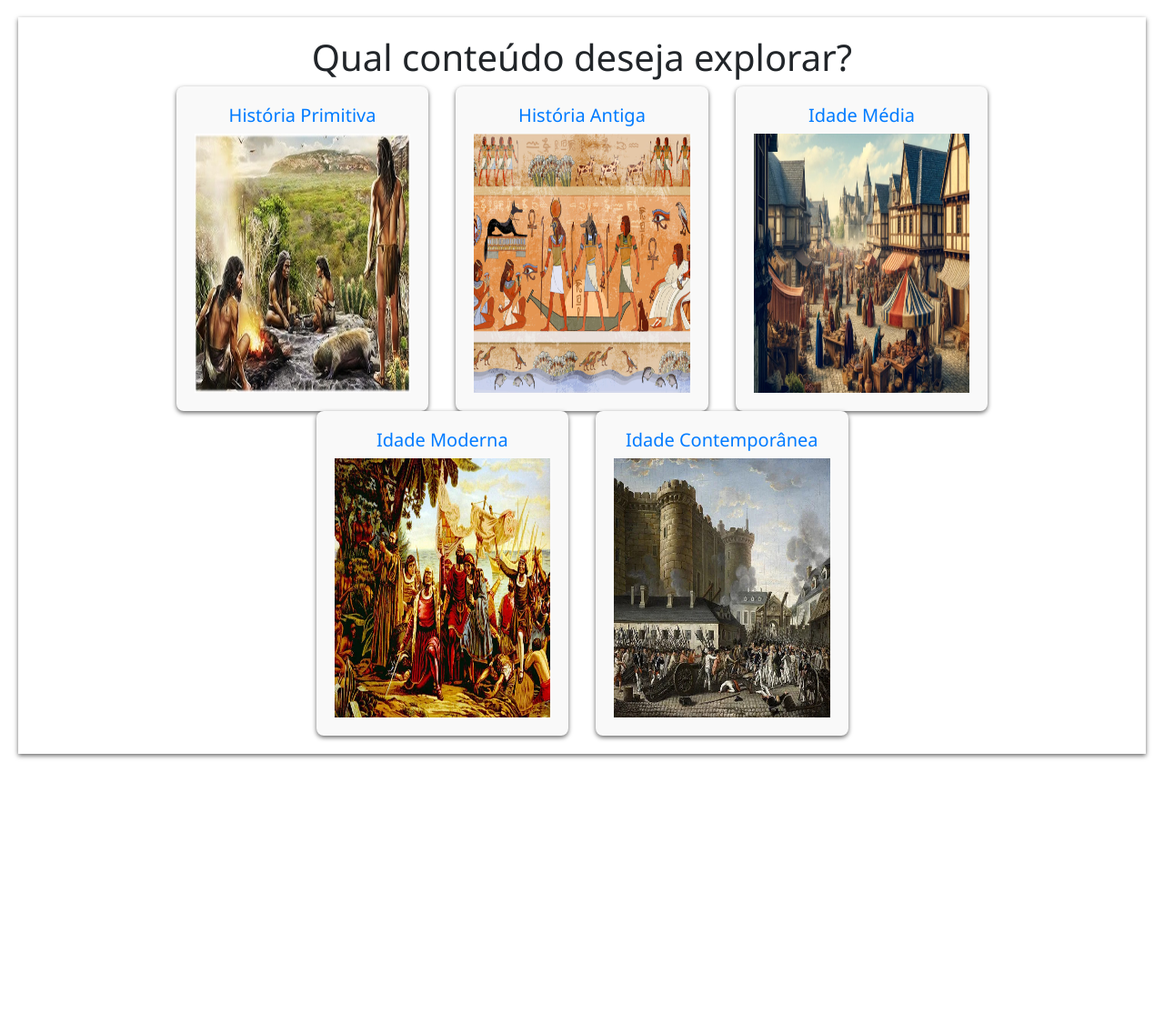
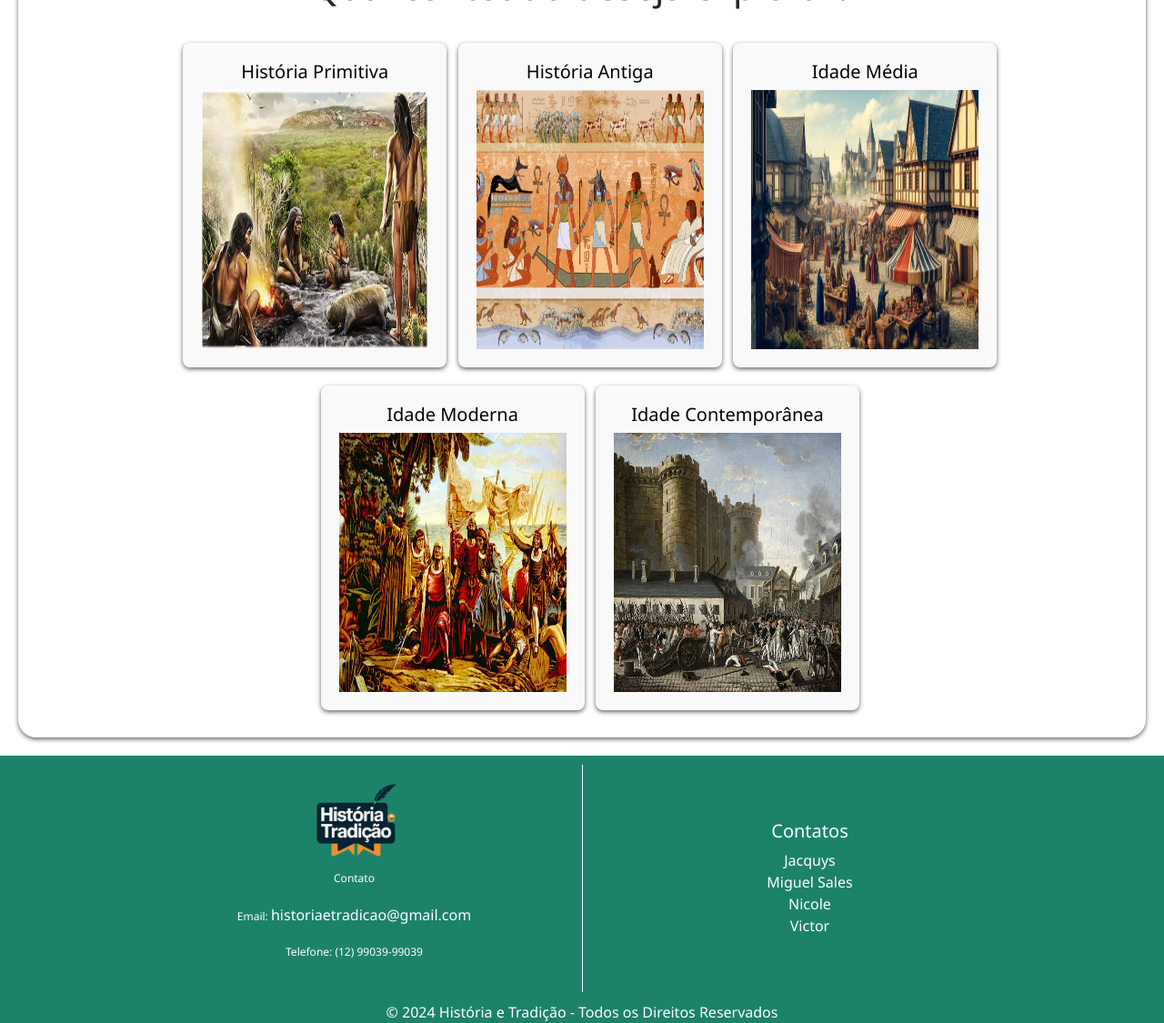
Before and after one commit to JacquysBarbosadaSilva/site-hist, a PHP site: page / in a window 1280 px wide. Shown: the part 800-1925 px from the top of the page at 91% size. Before the commit the page ends 1635 px from the top, so only its background shows below. Run offline with PHP 8.4, Linux system fonts and the light colour scheme.

Commit message:
pequenas alterações

```diff
--- a/css/style.css
+++ b/css/style.css
@@ -4,7 +4,6 @@
     font-family: 'Segoe UI', Tahoma, Geneva, Verdana, sans-serifs;
 }
 
-<<<<<<< HEAD
 body {
 
     width: 100%;
@@ -12,8 +11,6 @@ body {
     position: relative;
 }
 
-=======
->>>>>>> f28154769f01a6049ac4dfe86d4d627aaf610bb1
 /* Nav Bar */
 
 .nav-bar {
@@ -88,6 +85,15 @@ body {
 .cadastro-login ul {
     margin: 0;
     padding: 0;
+}
+
+.alinha-login-cadastro{
+    display: flex;
+    align-items: baseline;
+}
+
+.cadastro-login{
+    display: flex;
 }
 
 /* Estilo dos botões de cadastro e login */
@@ -194,12 +200,8 @@ body {
     margin: 20px;
     background-color: white;
     box-shadow: 0 2px 5px rgba(0, 0, 0, 0.6);
-<<<<<<< HEAD
     border-radius: 20px;
     padding: 20px;
-=======
-    border-radius: 30px;
->>>>>>> f28154769f01a6049ac4dfe86d4d627aaf610bb1
 }
 
 .container-80 {
@@ -221,12 +223,7 @@ body {
     transform: scale(1.05);
 }
 
-<<<<<<< HEAD
 .titulo-grid{
-=======
-.titulo-grid {
-    margin-top: 4%;
->>>>>>> f28154769f01a6049ac4dfe86d4d627aaf610bb1
     padding: 20px;
 }
 
@@ -257,12 +254,9 @@ h5 {
 }
 
 .campos-texto {
-<<<<<<< HEAD
     display: flex;
     flex-direction: column;
     justify-content: center;
-=======
->>>>>>> f28154769f01a6049ac4dfe86d4d627aaf610bb1
     gap: 5%;
     margin-top: 20px;
 }
@@ -317,11 +311,7 @@ h5 {
     background-color: white;
 }
 
-<<<<<<< HEAD
 .campos-info{
-=======
-.campos-info {
->>>>>>> f28154769f01a6049ac4dfe86d4d627aaf610bb1
     width: 100%;
     padding: 10px;
     border-radius: 5px;
@@ -336,7 +326,6 @@ h5 {
     border: 1.8px solid black;
 }
 
-<<<<<<< HEAD
 .identificador-campo{
     width: 60px;
     width: 100%;
@@ -393,7 +382,7 @@ h5 {
     display: flex;
     border: 1px solid #1C826A;
     border-radius: 5px;
-    color: #1C826A;
+    color: white;
     background-color: transparent;
     font-size: larger;
     font-weight: bolder;
@@ -401,13 +390,11 @@ h5 {
     justify-content: center;
     align-items: center;
     padding: 10px;
-    margin-top: 20px;
     cursor: pointer;
 }
 
 .button-login:hover{
     background-color: #1C826A;
-    color: white;
     cursor: pointer;
 }
 
@@ -431,9 +418,6 @@ h5 {
 }
 
 .lugar-logo{
-=======
-.lugar-logo {
->>>>>>> f28154769f01a6049ac4dfe86d4d627aaf610bb1
     display: flex;
     justify-content: space-around;
     gap: 150px;
@@ -661,7 +645,6 @@ h5 {
     box-shadow: 0 2px 5px rgba(0, 0, 0, 0.1);
 }
 
-<<<<<<< HEAD
 .alinhamento-colunas-glossario{
     margin-top: 50px;
     display: grid;
@@ -707,10 +690,6 @@ h5 {
 }
 
 .titulo, .subtitulo {
-=======
-.titulo,
-.subtitulo {
->>>>>>> f28154769f01a6049ac4dfe86d4d627aaf610bb1
     color: #333;
 }
 
@@ -1072,7 +1051,6 @@ footer {
 .footer-copyright p {
     display: flex;
     justify-content: center;
-<<<<<<< HEAD
 
 }
 
@@ -1085,8 +1063,6 @@ p.footer-copyright {
     justify-content: center;
     display: flex;
     margin-bottom: -1rem;
-=======
->>>>>>> f28154769f01a6049ac4dfe86d4d627aaf610bb1
 }
 
 /* Responsividade para telas menores (tablets e dispositivos móveis) */
@@ -1117,15 +1093,16 @@ p.footer-copyright {
         align-items: center;
     }
 
-<<<<<<< HEAD
+    #botoes-caddastrar-login{
+        width: 100%;
+        flex-direction: row;
+    }
+
     .alinhamento-login-finalizado{
         margin-top: 15px;
     }
 
     .linha{
-=======
-    .linha {
->>>>>>> f28154769f01a6049ac4dfe86d4d627aaf610bb1
         width: 90%;
     }
 
--- a/index.php
+++ b/index.php
@@ -29,8 +29,11 @@
                 </div>
                 <div class="cadastro-login">
                     <ul id="botoes-caddastrar-login">
-                        <li><a href="./php/cadastrar.php" class="button-cadastrar">Criar uma conta</a></li>
-                        <li><a href="./php/login.php" class="button-login">Fazer login</a></li>
+                        <div class="alinha-login-cadastro">
+                            <li><a href="./php/cadastrar.php" class="button-cadastrar">Criar uma conta</a></li>
+                            <li><a href="./php/login.php" class="button-login">Fazer login</a></li>
+                        </div>
+
                     </ul>
                 </div>
             </div>
@@ -146,6 +149,41 @@
             </div>
         </div>
     </div>
+    <footer>
+            <div class="footer">
+                <div class="footer-container">
+                    <div class="footer-logo">
+                        <img src="img/img-logo.png" alt="Logo História e Tradição">
+                    </div>
+
+                    <div class="footer-contact">
+                        <h5>Contato</h5>
+                        <p >Email: <a id="decoracao-link" href="mailto:victorkoba08@gmail.com">historiaetradicao@gmail.com</a></p>
+                        <p>Telefone: (12) 99039-99039</p>
+                    </div>
+                </div>
+
+                <div class="linha-vertical"></div>
+
+                <div class="footer-container">
+                    <div class="footer-social-media">
+                        <h5>Contatos</h5>
+
+                        <div class="alinhamento-footer">
+
+                            <a class="linkedin-decoracao" href="https://www.linkedin.com/in/jacquys-barbosa-da-silva-8498522b7/">Jacquys</a>
+                            <a class="linkedin-decoracao" href="https://www.linkedin.com/in/miguel-sales-618486312/">Miguel Sales</a>
+                            <a class="linkedin-decoracao" href="https://www.linkedin.com/in/nicole-cafalloni-92a33b248/">Nicole</a>
+                            <a class="linkedin-decoracao" href="https://www.linkedin.com/in/victor-koba-8a2960206/">Victor</a>
+                        </div>
+
+
+                    </div>
+                </div>
+
+            </div>
+            <p class="footer-copyright">&copy; 2024 História e Tradição - Todos os Direitos Reservados</p>
+        </footer>
 
 
 
```
Also changed, not shown: php/historia_antiga.php (+1 -11 lines), php/home_page_logado.php (+0 -24 lines), php/idade_contemporanea.php (+1 -9 lines), php/idade_media.php (+1 -9 lines), php/idade_moderna.php (+1 -9 lines), php/perfil.php (+0 -11 lines).
